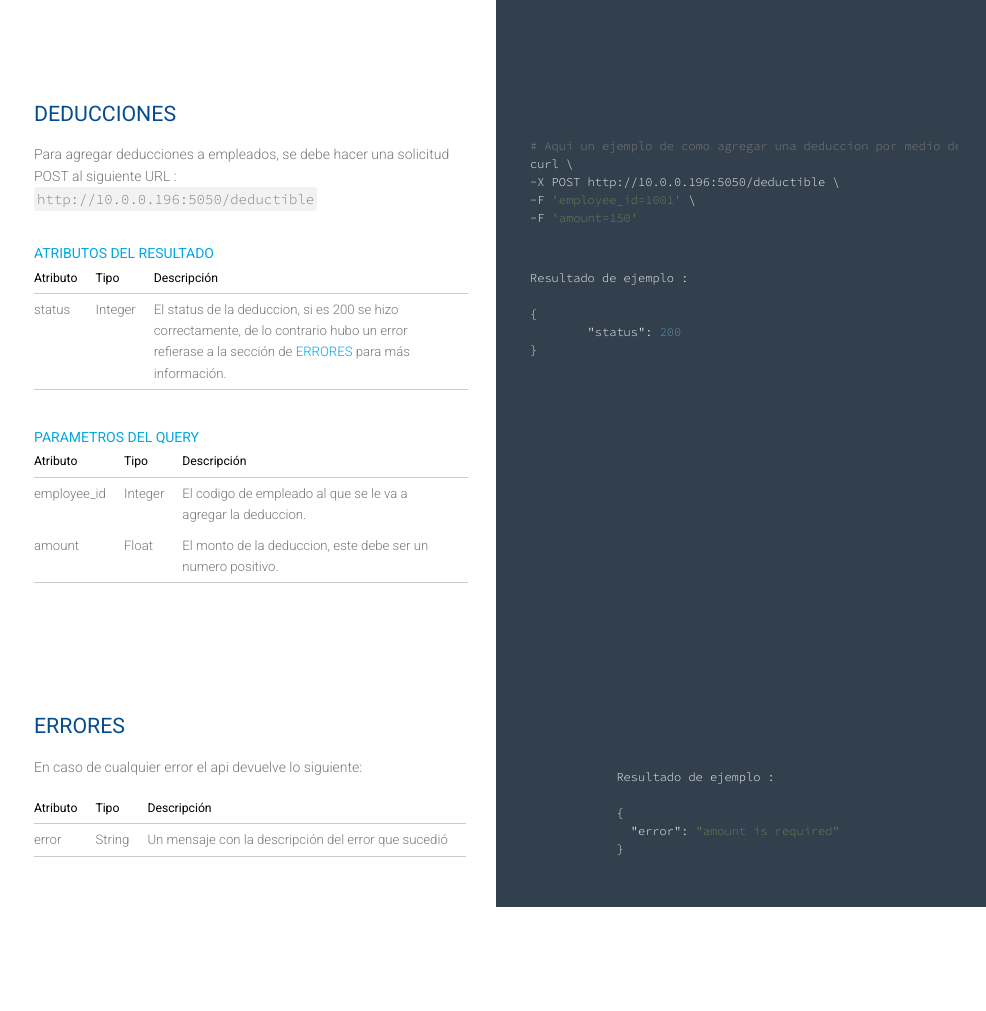
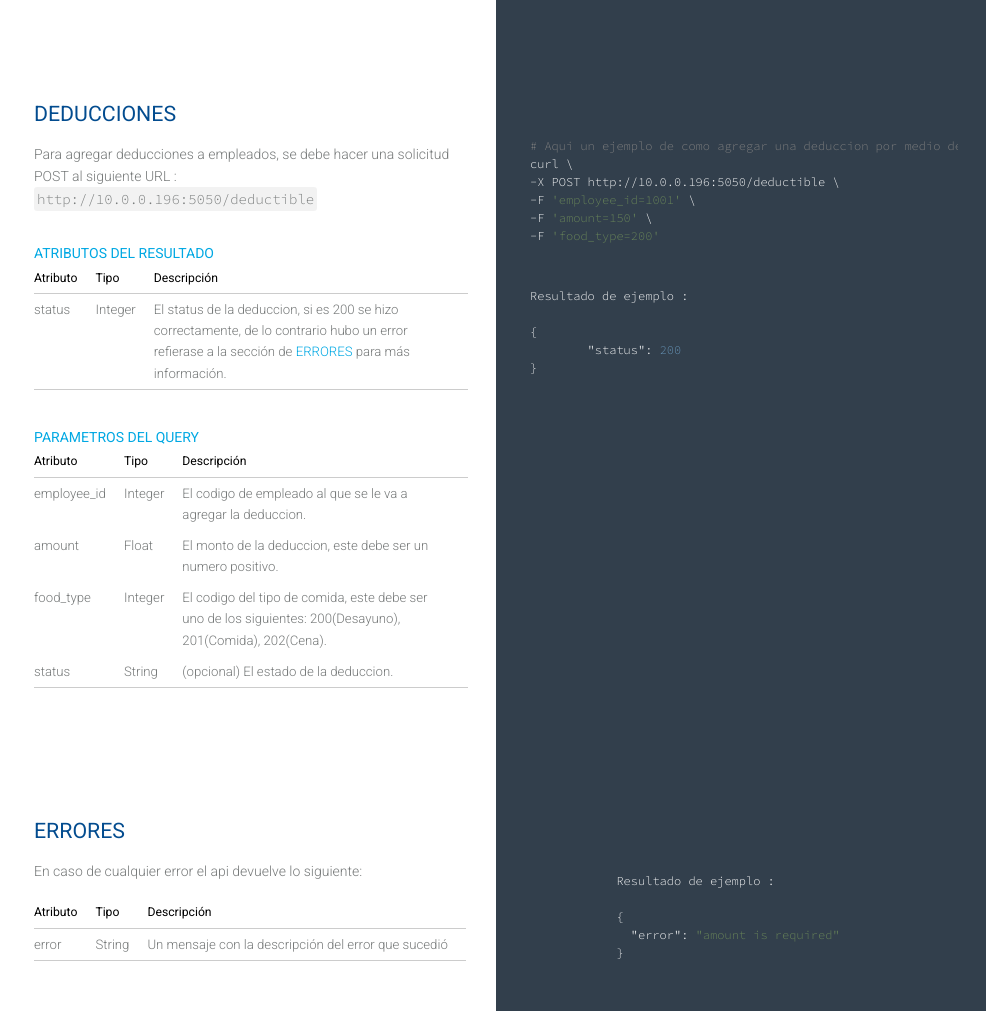
Before and after one commit to bits-soporte/employees_api_docs, a plain HTML site: page index.html in a window 1280 px wide. Shown: the part 1162-2173 px from the top of the page, without its empty margins (294-1280 px from the left). Before the commit the page ends 2069 px from the top, so only its background shows below. Drawn offline with nearby package versions, Linux system fonts and the light colour scheme.

Commit message:
Actualizacion 1.0.1

```diff
--- a/index.html
+++ b/index.html
@@ -47,8 +47,10 @@
       <div class="mobile-menu-closer"></div>
       <div class="content-menu">
         <div class="content-infos">
-          <div class="info"><b>Version:</b> 1.0.0</div>
-          <div class="info"><b>Ultima vez actualizado:</b> Abril 17, 2023</div>
+          <div class="info"><b>Version:</b> 1.0.1</div>
+          <div class="info">
+            <b>Ultima vez actualizado:</b> 15 de Mayo, 2023
+          </div>
         </div>
         <ul>
           <li class="scroll-to-link active" data-target="content-get-started">
@@ -230,7 +232,8 @@ Resultado de ejemplo :
 curl \
 -X POST http://10.0.0.196:5050/deductible \
 -F 'employee_id=1001' \
--F 'amount=150'
+-F 'amount=150' \
+-F 'food_type=200'
                 </code></pre>
           <p>
             Para agregar deducciones a empleados, se debe hacer una solicitud
@@ -298,6 +301,19 @@ Resultado de ejemplo :
                   El monto de la deduccion, este debe ser un numero positivo.
                 </td>
               </tr>
+              <tr>
+                <td>food_type</td>
+                <td>Integer</td>
+                <td>
+                  El codigo del tipo de comida, este debe ser uno de los
+                  siguientes: 200(Desayuno), 201(Comida), 202(Cena).
+                </td>
+              </tr>
+              <tr>
+                <td>status</td>
+                <td>String</td>
+                <td>(opcional) El estado de la deduccion.</td>
+              </tr>
             </tbody>
           </table>
         </div>
```
